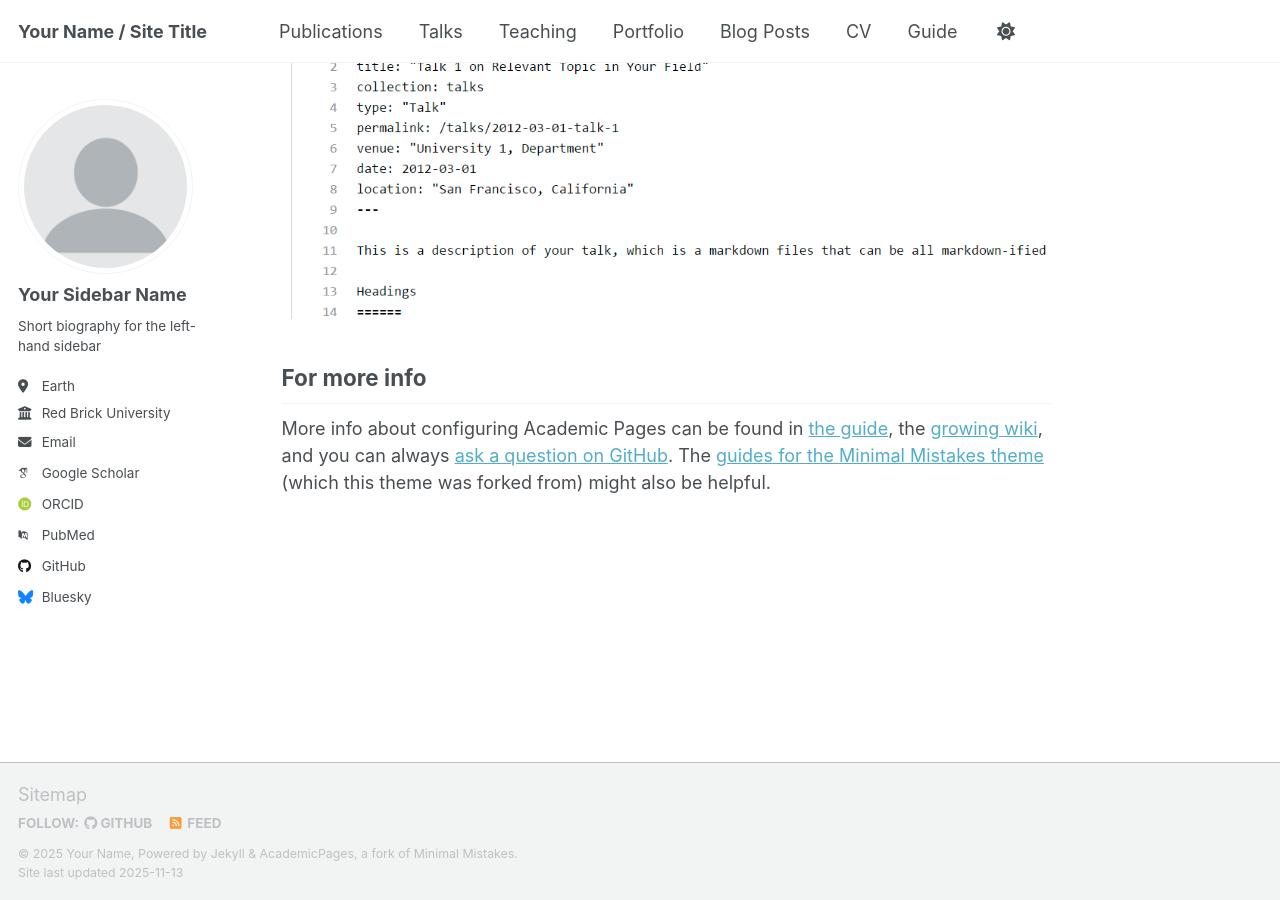
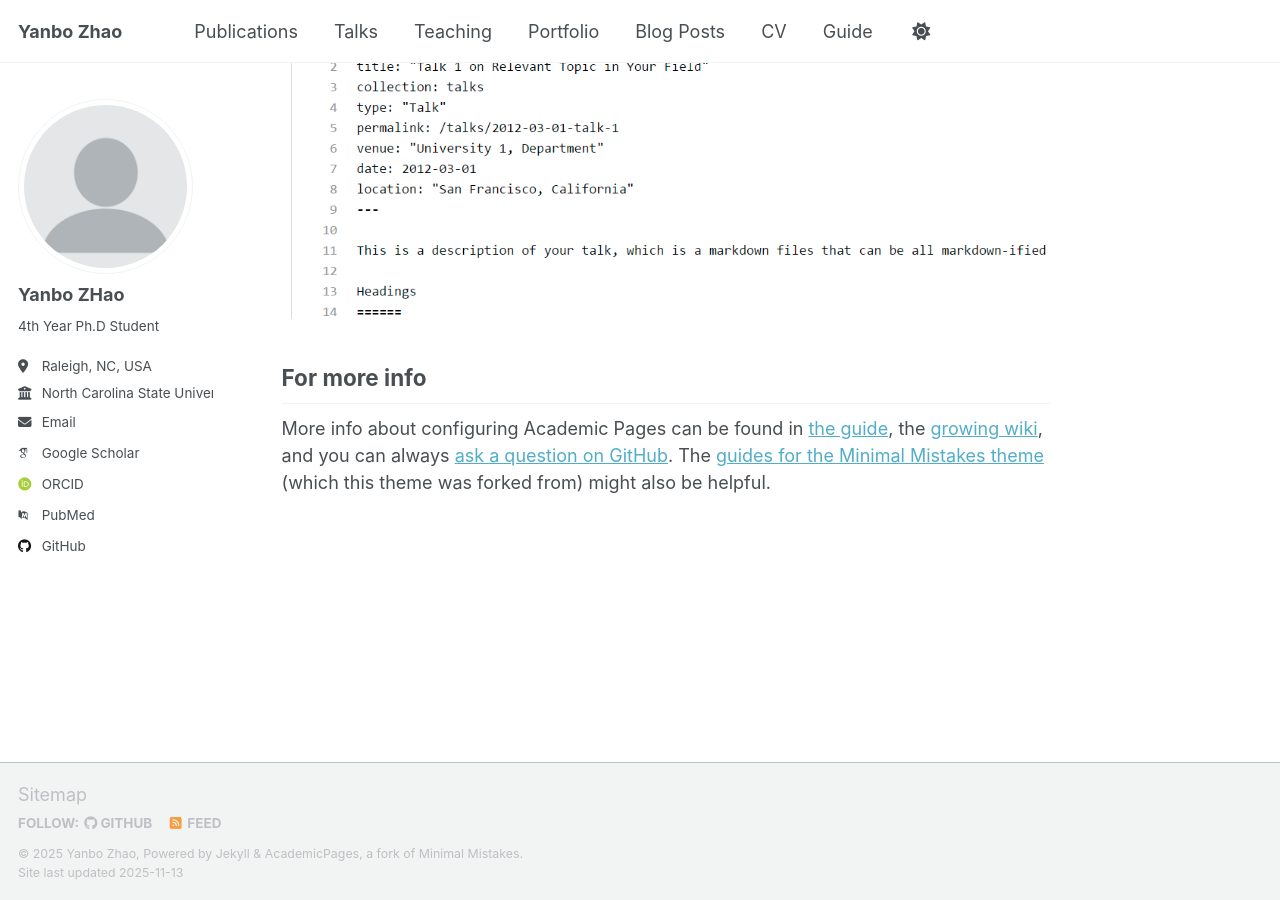
Before and after one commit to FlagZhao/FlagZhao, a Jekyll site: the page built from _pages/about.md, in a window 1280 px wide and 900 px high, scrolled down 2880 px. Built offline with Jekyll 4.4.1, drawn with Linux system fonts in a browser that asks for light colours; some web fonts are replaced; a script that is not in the unit is left out.

Commit message:
main page

```diff
--- a/_config.yml
+++ b/_config.yml
@@ -9,14 +9,14 @@
 # Basic Site Settings
 locale                   : "en-US"
 site_theme               : "default" # Currently available options are "default", "air"
-title                    : "Your Name / Site Title"
+title                    : "Yanbo Zhao"
 title_separator          : "-"
-name                     : &name "Your Name"
-description              : &description "Your Name's academic portfolio"   # Update this with a general description of your site, this is the default if not overridden by a page
-url                      : https://academicpages.github.io # The base hostname & protocol for your site e.g. "https://[your GitHub username].github.io",
+name                     : &name "Yanbo Zhao"
+description              : &description "Yanbo Zhao's academic portfolio"   # Update this with a general description of your site, this is the default if not overridden by a page
+url                      : https://flagzhao.github.io/FlagZhao # The base hostname & protocol for your site e.g. "https://[your GitHub username].github.io",
                                                            # or if you already have some other page hosted on Github then use "https://[your GitHub username].github.io/[Your Repo Name]"
 baseurl                  : "" # the subpath of your site, e.g. "/blog"
-repository               : "academicpages/academicpages.github.io"
+repository               : "FlagZhao/FlagZhao.github.io"
 
 # Site Author - The following control what appear as part of the author content on the side bar.
 #               If a field is blank the icon and link will not appear, otherwise it will be shown.
@@ -24,23 +24,23 @@ repository               : "academicpages/academicpages.github.io"
 author:
   # Biographic information
   avatar           : "profile.png"
-  name             : "Your Sidebar Name"
+  name             : "Yanbo ZHao"
   pronouns         : # example: "she/her"
-  bio              : "Short biography for the left-hand sidebar"
-  location         : "Earth"
-  employer         : "Red Brick University"
+  bio              : "4th Year Ph.D Student"
+  location         : "Raleigh, NC, USA"
+  employer         : "North Carolina State University"
   uri              : # URL
-  email            : "none@example.org"
+  email            : "yzhao62@ncsu.edu"
 
   # Academic websites
   academia         : # URL
   arxiv            : # URL - Update with the correct link to your profile
-  googlescholar    : "https://scholar.google.com/citations?user=PS_CX0AAAAAJ"
+  googlescholar    : "https://scholar.google.com/citations?user=GNiWWnMAAAAJ"
   inspire-hep      : # URL
   impactstory      : # URL
-  orcid            : "https://orcid.org/yourorcidurl"
+  orcid            : "https://orcid.org/0009-0007-5038-7783"
   semantic         : # URL
-  pubmed           : "https://www.ncbi.nlm.nih.gov/pubmed/?term=john+snow"
+  pubmed           : ""
   researchgate     : # URL
   scopus           : # URL
 
@@ -48,13 +48,13 @@ author:
   bitbucket        : # Username - Update with your username on the site
   codepen          : # Username
   dribbble         : # Username
-  github           : "academicpages"
+  github           : "FlagZhao"
   kaggle           : # Username
   stackoverflow    : # User number or user number and name (i.e., use "1" or "1/jeff-atwood")
 
   # Social media
   artstation       : # Username
-  bluesky          : "bsky.app" # Replace this with you Bluesky username
+  bluesky          : # Replace this with you Bluesky username
   facebook         : # Username
   flickr           : # Username
   foursquare       : # Username
```
